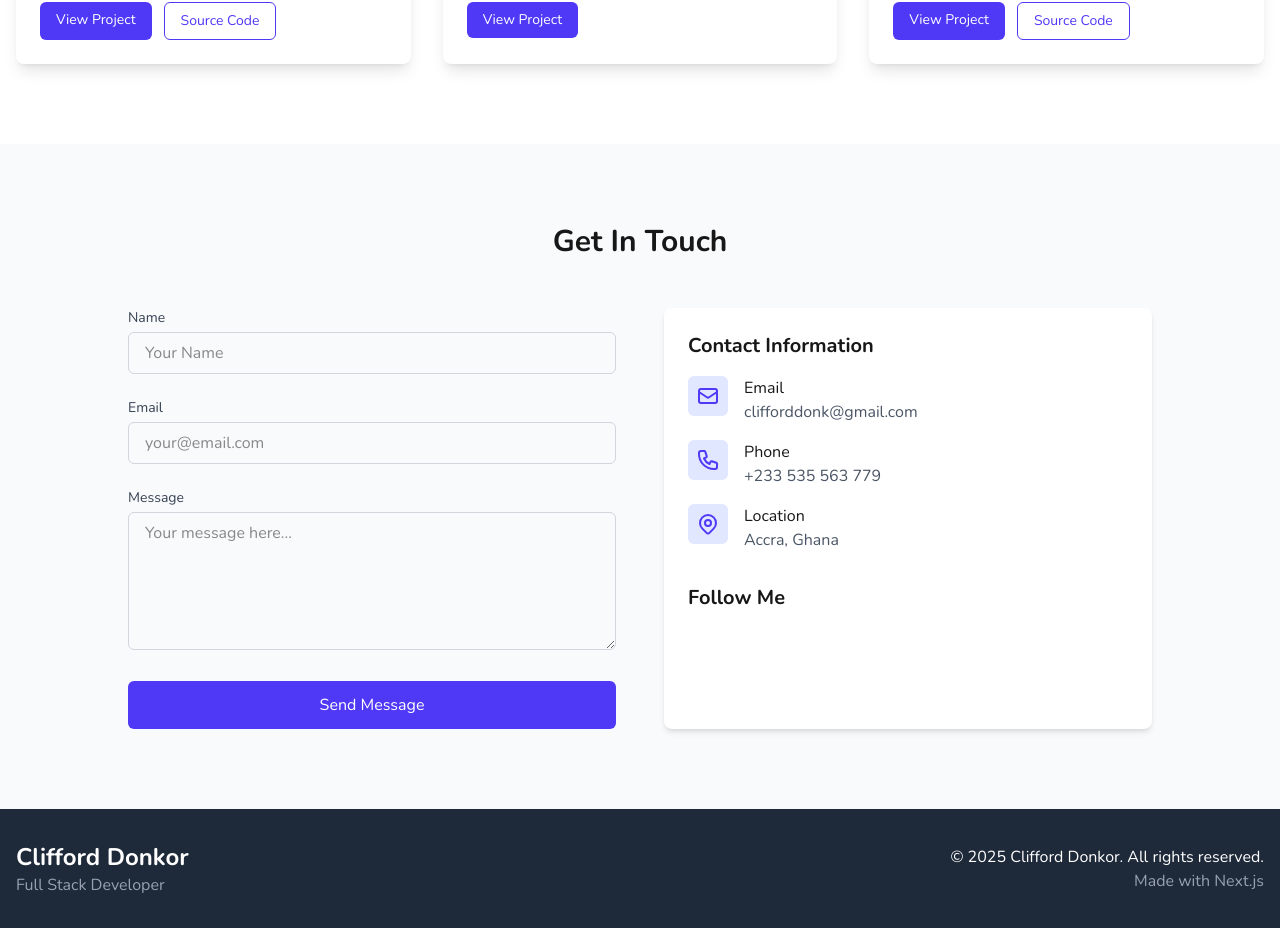
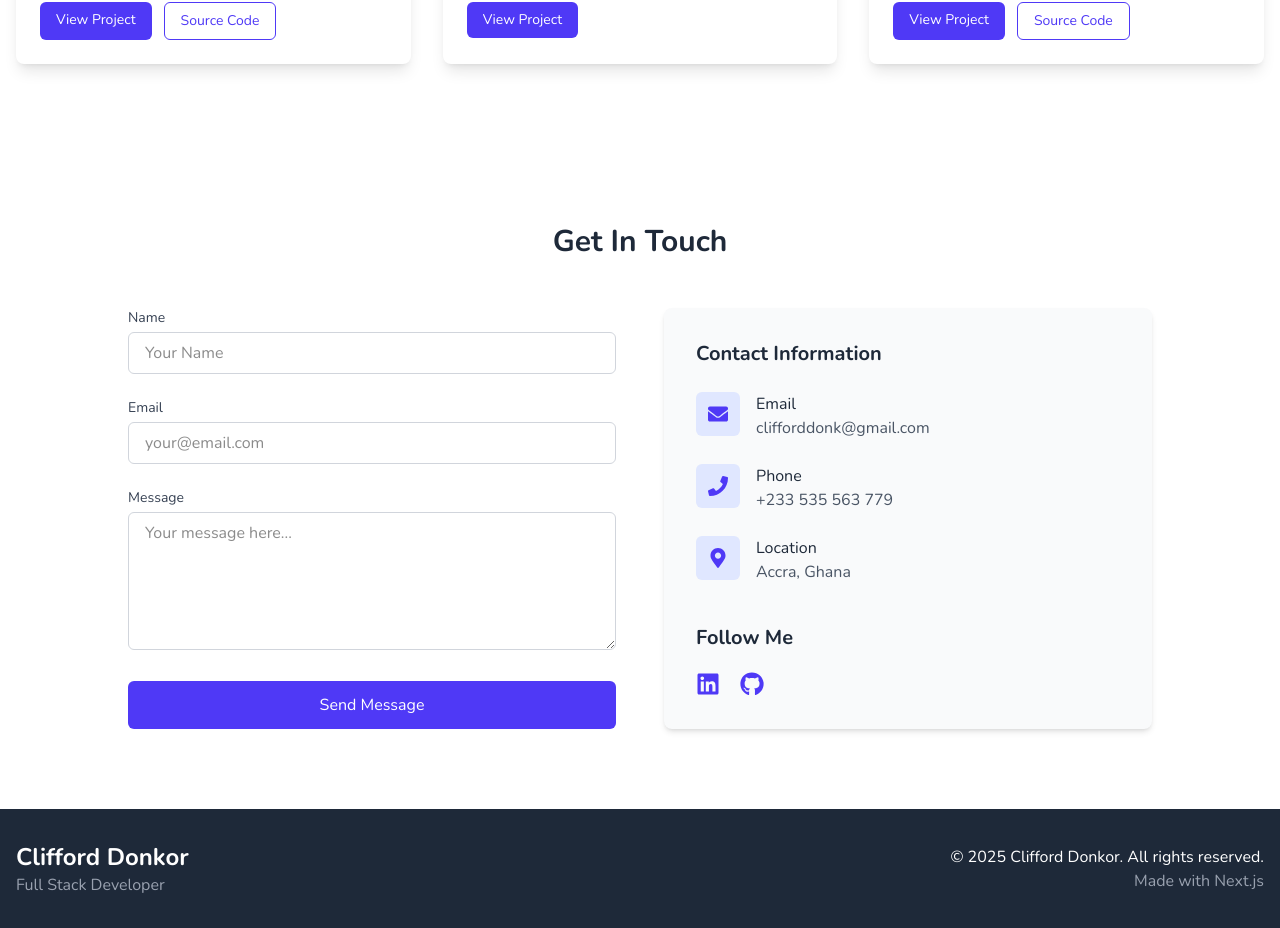
Before and after one commit to clifforddonk/portfolio, a Next.js app: page /portfolio in a window 1280 px wide. Shown: the part 2875-3803 px from the top of the page. Built offline with nearby package versions, Linux system fonts and the light colour scheme.

Commit message:
new  changes

```diff
--- a/app/components/ContactForm.jsx
+++ b/app/components/ContactForm.jsx
@@ -2,26 +2,51 @@
 import { motion } from "framer-motion";
 import { useState, useEffect } from "react";
 import { useTheme } from "next-themes";
+import {
+  FaTwitter,
+  FaLinkedin,
+  FaGithub,
+  FaEnvelope,
+  FaPhone,
+  FaMapMarkerAlt,
+} from "react-icons/fa";
 
 export default function ContactForm() {
   const { theme } = useTheme();
+  const [mounted, setMounted] = useState(false);
+
+  useEffect(() => {
+    setMounted(true);
+  }, []);
+
+  if (!mounted) return null;
 
   return (
     <div
       className={`container mx-auto px-4 py-20 ${
-        theme === "dark" ? "bg-gray-900" : ""
+        theme === "dark" ? "bg-gray-900" : "bg-white"
       }`}
       id="contact"
     >
-      <h2
+      <motion.h2
+        initial={{ opacity: 0, y: 20 }}
+        animate={{ opacity: 1, y: 0 }}
+        transition={{ duration: 0.5 }}
         className={`text-3xl font-bold text-center mb-12 ${
-          theme === "dark" ? "text-white" : ""
+          theme === "dark" ? "text-white" : "text-gray-800"
         }`}
       >
         Get In Touch
-      </h2>
+      </motion.h2>
+
       <div className="flex flex-col md:flex-row gap-12 max-w-5xl mx-auto">
-        <div className="md:w-1/2">
+        {/* Contact Form */}
+        <motion.div
+          className="md:w-1/2"
+          initial={{ opacity: 0, x: -20 }}
+          animate={{ opacity: 1, x: 0 }}
+          transition={{ duration: 0.5, delay: 0.2 }}
+        >
           <form className="space-y-6">
             <div>
               <label
@@ -43,6 +68,7 @@ export default function ContactForm() {
                 placeholder="Your Name"
               />
             </div>
+
             <div>
               <label
                 htmlFor="email"
@@ -63,6 +89,7 @@ export default function ContactForm() {
                 placeholder="your@email.com"
               />
             </div>
+
             <div>
               <label
                 htmlFor="message"
@@ -83,59 +110,59 @@ export default function ContactForm() {
                 placeholder="Your message here..."
               ></textarea>
             </div>
-            <button
+
+            <motion.button
               type="submit"
-              className={`text-white px-6 py-3 rounded-md font-medium hover:bg-indigo-700 transition w-full ${
+              className={`px-6 py-3 rounded-md font-medium transition w-full ${
                 theme === "dark"
-                  ? "bg-indigo-700 hover:bg-indigo-800"
-                  : "bg-indigo-600"
-              }`}
+                  ? "bg-indigo-600 hover:bg-indigo-700"
+                  : "bg-indigo-600 hover:bg-indigo-700"
+              } text-white`}
+              whileHover={{ scale: 1.02 }}
+              whileTap={{ scale: 0.98 }}
             >
               Send Message
-            </button>
+            </motion.button>
           </form>
-        </div>
-        <div className="md:w-1/2">
+        </motion.div>
+
+        {/* Contact Information */}
+        <motion.div
+          className="md:w-1/2"
+          initial={{ opacity: 0, x: 20 }}
+          animate={{ opacity: 1, x: 0 }}
+          transition={{ duration: 0.5, delay: 0.2 }}
+        >
           <div
-            className={`p-6 rounded-lg shadow-md h-full ${
-              theme === "dark" ? "bg-gray-800 shadow-gray-900" : "bg-white"
+            className={`p-8 rounded-lg shadow-md h-full ${
+              theme === "dark" ? "bg-gray-800 shadow-gray-900" : "bg-gray-50"
             }`}
           >
             <h3
-              className={`text-xl font-semibold mb-4 ${
-                theme === "dark" ? "text-white" : ""
+              className={`text-xl font-semibold mb-6 ${
+                theme === "dark" ? "text-white" : "text-gray-800"
               }`}
             >
               Contact Information
             </h3>
-            <div className="space-y-4">
+
+            <div className="space-y-6">
               <div className="flex items-start">
                 <div
-                  className={`p-2 rounded-md mr-4 ${
-                    theme === "dark" ? "bg-indigo-900" : "bg-indigo-100"
+                  className={`p-3 rounded-md mr-4 ${
+                    theme === "dark" ? "bg-indigo-900/50" : "bg-indigo-100"
                   }`}
                 >
-                  <svg
-                    xmlns="http://www.w3.org/2000/svg"
-                    className={`h-6 w-6 ${
+                  <FaEnvelope
+                    className={`text-xl ${
                       theme === "dark" ? "text-indigo-400" : "text-indigo-600"
                     }`}
-                    fill="none"
-                    viewBox="0 0 24 24"
-                    stroke="currentColor"
-                  >
-                    <path
-                      strokeLinecap="round"
-                      strokeLinejoin="round"
-                      strokeWidth={2}
-                      d="M3 8l7.89 5.26a2 2 0 002.22 0L21 8M5 19h14a2 2 0 002-2V7a2 2 0 00-2-2H5a2 2 0 00-2 2v10a2 2 0 002 2z"
-                    />
-                  </svg>
+                  />
                 </div>
                 <div>
                   <h4
                     className={`font-medium ${
-                      theme === "dark" ? "text-white" : ""
+                      theme === "dark" ? "text-white" : "text-gray-800"
                     }`}
                   >
                     Email
@@ -149,33 +176,23 @@ export default function ContactForm() {
                   </p>
                 </div>
               </div>
+
               <div className="flex items-start">
                 <div
-                  className={`p-2 rounded-md mr-4 ${
-                    theme === "dark" ? "bg-indigo-900" : "bg-indigo-100"
+                  className={`p-3 rounded-md mr-4 ${
+                    theme === "dark" ? "bg-indigo-900/50" : "bg-indigo-100"
                   }`}
                 >
-                  <svg
-                    xmlns="http://www.w3.org/2000/svg"
-                    className={`h-6 w-6 ${
+                  <FaPhone
+                    className={`text-xl ${
                       theme === "dark" ? "text-indigo-400" : "text-indigo-600"
                     }`}
-                    fill="none"
-                    viewBox="0 0 24 24"
-                    stroke="currentColor"
-                  >
-                    <path
-                      strokeLinecap="round"
-                      strokeLinejoin="round"
-                      strokeWidth={2}
-                      d="M3 5a2 2 0 012-2h3.28a1 1 0 01.948.684l1.498 4.493a1 1 0 01-.502 1.21l-2.257 1.13a11.042 11.042 0 005.516 5.516l1.13-2.257a1 1 0 011.21-.502l4.493 1.498a1 1 0 01.684.949V19a2 2 0 01-2 2h-1C9.716 21 3 14.284 3 6V5z"
-                    />
-                  </svg>
+                  />
                 </div>
                 <div>
                   <h4
                     className={`font-medium ${
-                      theme === "dark" ? "text-white" : ""
+                      theme === "dark" ? "text-white" : "text-gray-800"
                     }`}
                   >
                     Phone
@@ -189,39 +206,23 @@ export default function ContactForm() {
                   </p>
                 </div>
               </div>
+
               <div className="flex items-start">
                 <div
-                  className={`p-2 rounded-md mr-4 ${
-                    theme === "dark" ? "bg-indigo-900" : "bg-indigo-100"
+                  className={`p-3 rounded-md mr-4 ${
+                    theme === "dark" ? "bg-indigo-900/50" : "bg-indigo-100"
                   }`}
                 >
-                  <svg
-                    xmlns="http://www.w3.org/2000/svg"
-                    className={`h-6 w-6 ${
+                  <FaMapMarkerAlt
+                    className={`text-xl ${
                       theme === "dark" ? "text-indigo-400" : "text-indigo-600"
                     }`}
-                    fill="none"
-                    viewBox="0 0 24 24"
-                    stroke="currentColor"
-                  >
-                    <path
-                      strokeLinecap="round"
-                      strokeLinejoin="round"
-                      strokeWidth={2}
-                      d="M17.657 16.657L13.414 20.9a1.998 1.998 0 01-2.827 0l-4.244-4.243a8 8 0 1111.314 0z"
-                    />
-                    <path
-                      strokeLinecap="round"
-                      strokeLinejoin="round"
-                      strokeWidth={2}
-                      d="M15 11a3 3 0 11-6 0 3 3 0 016 0z"
-                    />
-                  </svg>
+                  />
                 </div>
                 <div>
                   <h4
                     className={`font-medium ${
-                      theme === "dark" ? "text-white" : ""
+                      theme === "dark" ? "text-white" : "text-gray-800"
                     }`}
                   >
                     Location
@@ -236,49 +237,47 @@ export default function ContactForm() {
                 </div>
               </div>
             </div>
-            <div className="mt-8">
+
+            <div className="mt-10">
               <h3
-                className={`text-xl font-semibold mb-4 ${
-                  theme === "dark" ? "text-white" : ""
+                className={`text-xl font-semibold mb-5 ${
+                  theme === "dark" ? "text-white" : "text-gray-800"
                 }`}
               >
                 Follow Me
               </h3>
-              <div className="flex space-x-4">
-                <a
-                  href="#"
+              <div className="flex space-x-5">
+                <motion.a
+                  href="www.linkedin.com/in/clifford-donkor-1a2b3c"
+                  target="_blank"
+                  whileHover={{ y: -3 }}
                   className={`text-2xl ${
                     theme === "dark"
-                      ? "text-indigo-400 hover:text-indigo-500"
-                      : "text-indigo-600 hover:text-indigo-700"
+                      ? "text-indigo-400 hover:text-indigo-300"
+                      : "text-indigo-600 hover:text-indigo-500"
                   }`}
+                  aria-label="LinkedIn"
                 >
-                  <i className="fab fa-twitter"></i>
-                </a>
-                <a
-                  href="#"
+                  <FaLinkedin />
+                </motion.a>
+
+                <motion.a
+                  href="https://github.com/clifforddonk"
+                  target="_blank"
+                  whileHover={{ y: -3 }}
                   className={`text-2xl ${
                     theme === "dark"
-                      ? "text-indigo-400 hover:text-indigo-500"
-                      : "text-indigo-600 hover:text-indigo-700"
+                      ? "text-indigo-400 hover:text-indigo-300"
+                      : "text-indigo-600 hover:text-indigo-500"
                   }`}
+                  aria-label="GitHub"
                 >
-                  <i className="fab fa-linkedin"></i>
-                </a>
-                <a
-                  href="#"
-                  className={`text-2xl ${
-                    theme === "dark"
-                      ? "text-indigo-400 hover:text-indigo-500"
-                      : "text-indigo-600 hover:text-indigo-700"
-                  }`}
-                >
-                  <i className="fab fa-github"></i>
-                </a>
+                  <FaGithub />
+                </motion.a>
               </div>
             </div>
           </div>
-        </div>
+        </motion.div>
       </div>
     </div>
   );
--- a/package.json
+++ b/package.json
@@ -13,7 +13,8 @@
     "next": "15.2.4",
     "next-themes": "^0.4.6",
     "react": "^19.0.0",
-    "react-dom": "^19.0.0"
+    "react-dom": "^19.0.0",
+    "react-icons": "^5.5.0"
   },
   "devDependencies": {
     "@eslint/eslintrc": "^3",
```
